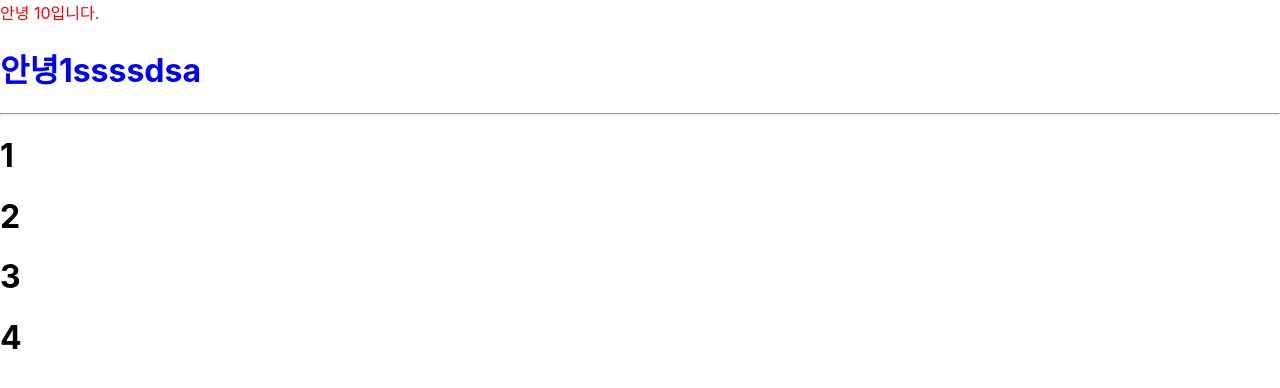
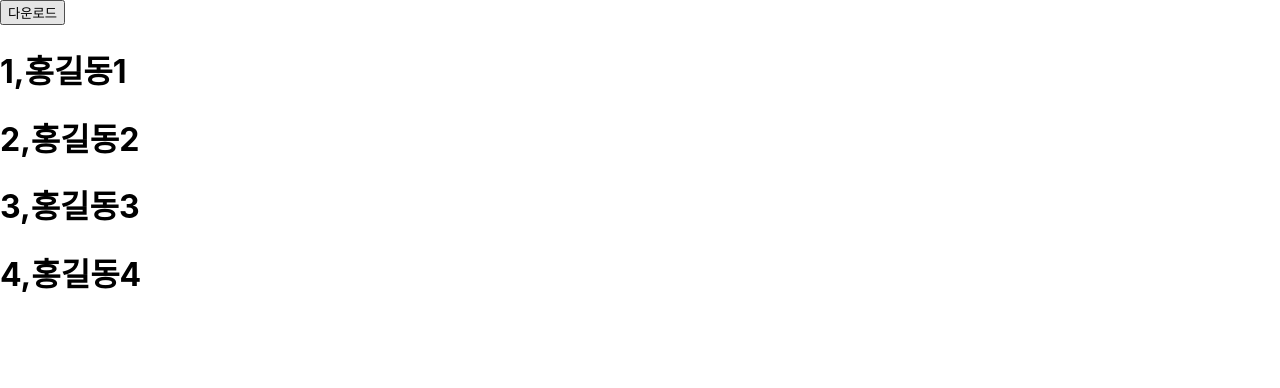
Before and after one commit to qkrfowns45/react-practice, a React (Create React App) app: page / in a window 1280 px wide. Shown: the top 388 px of the page. Built offline with nearby package versions, Linux system fonts and the light colour scheme.

Commit message:
useState practice

```diff
--- a/src/App.js
+++ b/src/App.js
@@ -1,5 +1,7 @@
 import logo from './logo.svg';
 import './App.css';
+import { useState } from 'react';
+import Sub from './Sub';
 
 //0.React엔진 -데이터변경감지에서 UI그려주는 엔진
 //1.실행과정(index.html) - spa(싱글 페이지 애플리케이션) a태크 못적음!
@@ -15,21 +17,60 @@ import './App.css';
 // - 외부 파일에 적는 방법(추천)
 // - 라이브러리 사용(부트스트랩, component-styled)
 
-let a = 10; //변수
-const b = 20; //상수
+// let a = 10; //변수
+// const b = 20; //상수
 
 function App() {
-  let c;
-  console.log(1, c);
+  // let c;
+  // console.log(1, c);
 
-  const mystyle = {
-    color: 'red',
+  // const mystyle = {
+  //   color: 'red',
+  // };
+  // let list = [1, 2, 3, 4];
+
+  // let number = 1; //상태 값
+  // const [number, setNumber] = useState(2); //React안에 hooks 라이브러리 상태값이 됨.
+  // const add = () => {
+  //   setNumber(number + 1); //react한테 number값 변경하라고 요청
+  //   console.log('number', number);
+  // };
+
+  console.log('App 실행됨!!!');
+  const [num, setNum] = useState(5);
+  let sample = [
+    {
+      id: 1,
+      name: '홍길동1',
+    },
+    {
+      id: 2,
+      name: '홍길동2',
+    },
+    {
+      id: 3,
+      name: '홍길동3',
+    },
+    {
+      id: 4,
+      name: '홍길동4',
+    },
+  ];
+  const [users, setUsers] = useState(sample); //레퍼런스 변경되어야 동작한다.(깊은 복사를 해야한다!)
+
+  const download = () => {
+    // const a = sample.concat({
+    //   id: 5,
+    //   name: '홍길동5',
+    // });
+    setUsers([...sample, { id: num, name: '조자룡5' }]); //앞 sample은 불변이라 이렇게는 계속 변경이 어렵다.
+    setNum(num + 1);
   };
-  let list = [1, 2, 3, 4];
 
+  //랜더링 시점 = 상태값 변경
   return (
     <div>
-      <div style={mystyle}>
+      {/* <div style={mystyle}>
         안녕 {a === 10 ? '10입니다.' : '10이 아닙니다.'}
       </div>
       <h1 className="box-style">안녕1ssssdsa {b === 10 && '20입니다.'}</h1>
@@ -38,7 +79,18 @@ function App() {
         {list.map((n) => (
           <h1>{n}</h1>
         ))}
-      </div>
+      </div> */}
+      {/* <div>
+        <h1>숫자 : {number}</h1>
+        <button onClick={add}>더하기</button>
+        <Sub />
+      </div> */}
+      <button onClick={download}>다운로드</button>
+      {users.map((u) => (
+        <h1>
+          {u.id},{u.name}
+        </h1>
+      ))}
     </div>
   );
 }
--- /dev/null
+++ b/src/Sub.js
@@ -0,0 +1,13 @@
+import React from 'react';
+
+const Sub = () => {
+  //함수 제공
+
+  return (
+    <div>
+      <h1>Sub입니다.</h1>
+    </div>
+  );
+};
+
+export default Sub;
```
Also changed, not shown: test.html (+14 -0 lines).
